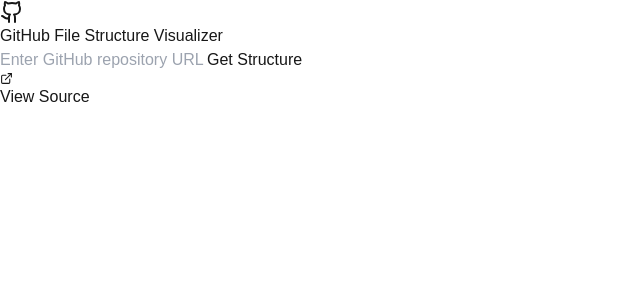
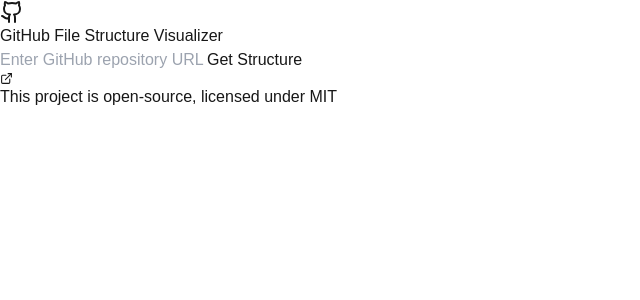
Before and after one commit to r3cla/HubTree, a Next.js app: page / in a window 1280 px wide. Shown: the top 300 px of the page, without its empty margins (0-640 px from the left). Built offline with nearby package versions, Linux system fonts and the light colour scheme.

Commit message:
open source note edit

```diff
--- a/src/components/FileStructure.tsx
+++ b/src/components/FileStructure.tsx
@@ -487,7 +487,7 @@
           className="flex items-center justify-center gap-2 hover:text-white transition-colors"
         >
           <ExternalLink size={13} />
-          View Source
+          This project is open-source, licensed under MIT
         </a>
       </div>
     </Card>
```
Also changed, not shown: 1 other file (tests, documents, lock files or other folders).
